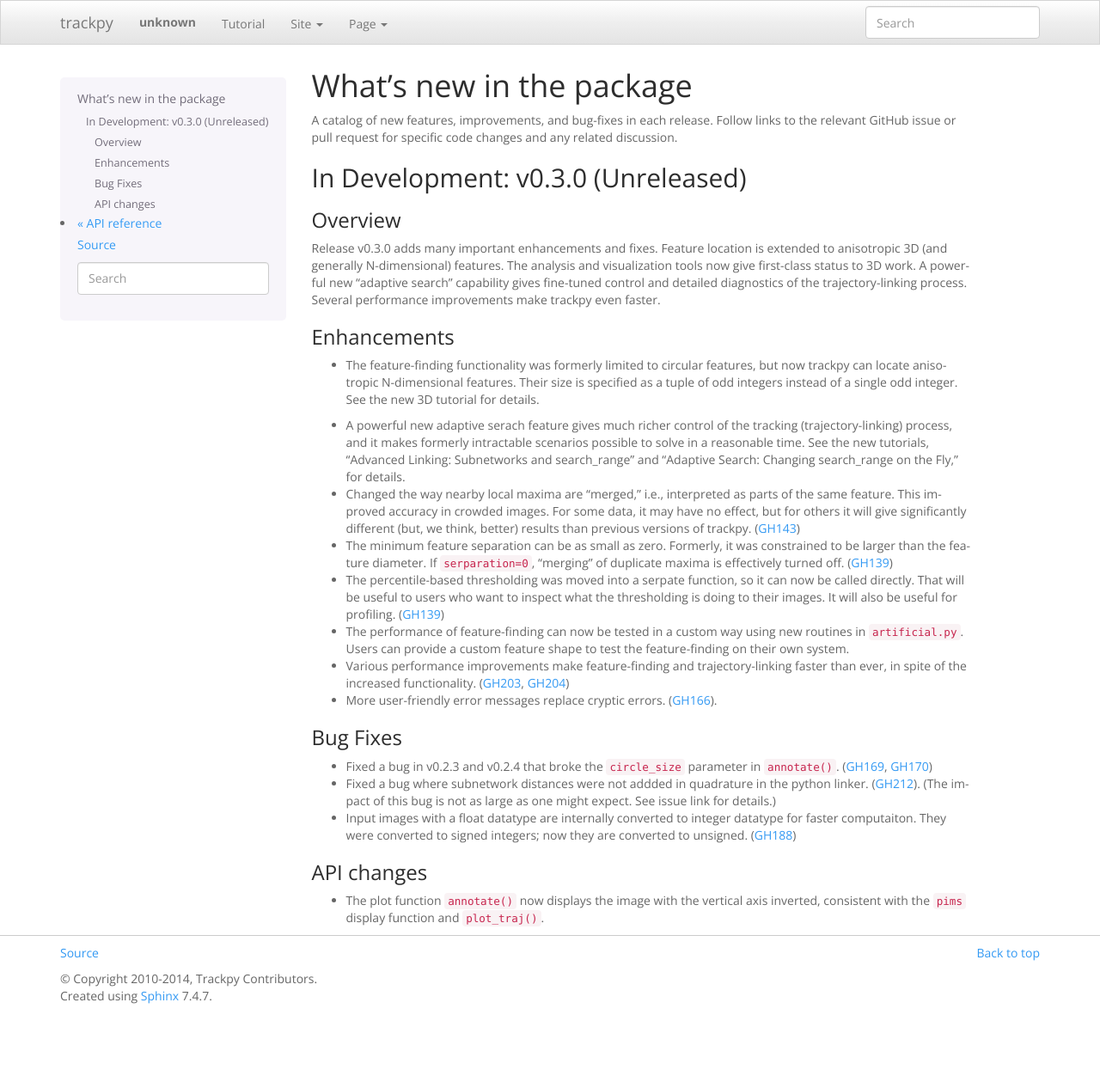
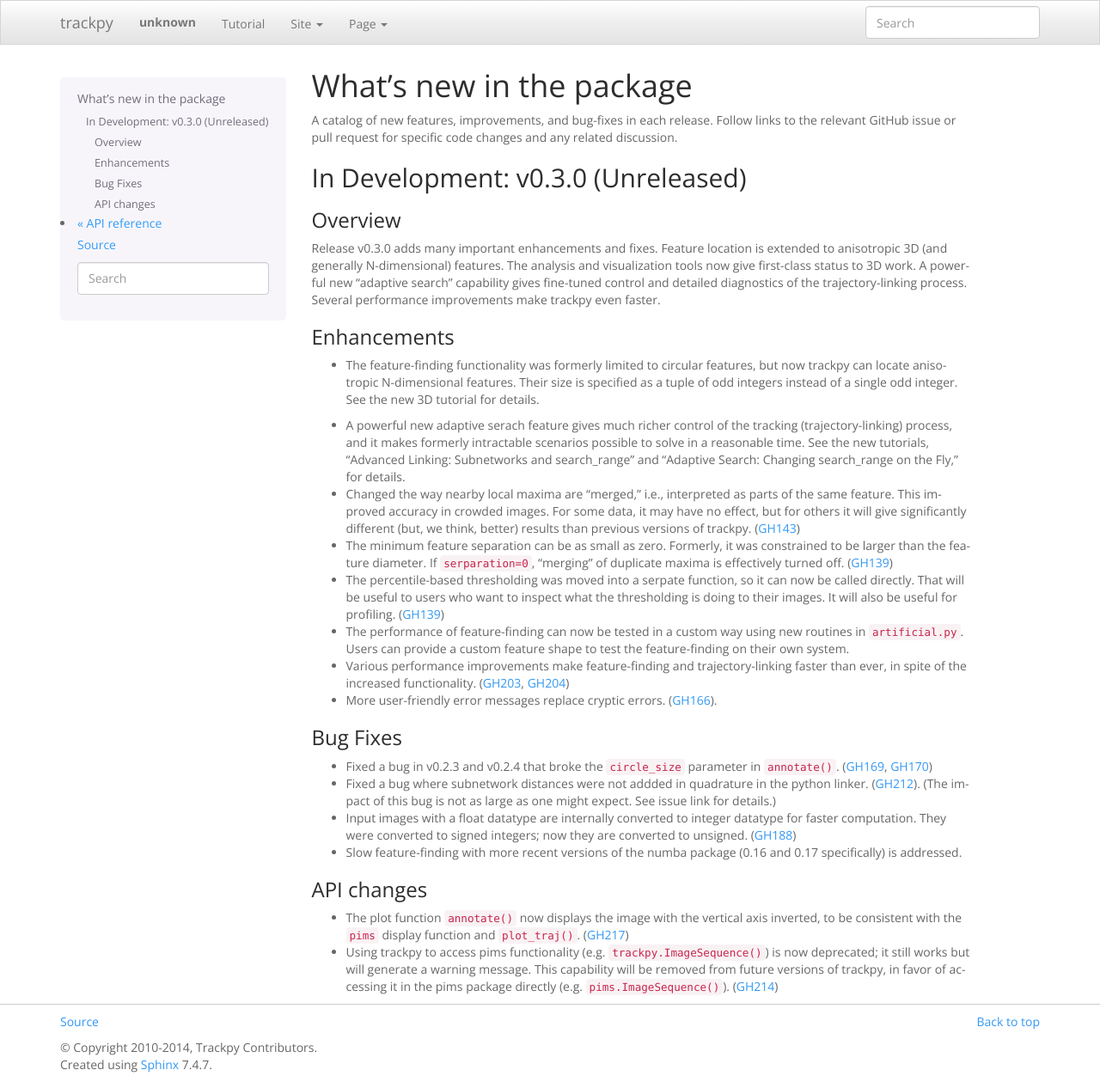
Before and after one commit to soft-matter/trackpy, a Sphinx documentation site: the page built from doc/whatsnew.rst, in a window 1280 px wide and 1259 px high. Shown: the whole window at 86% size. Built offline with Sphinx 7.4.7, drawn with Linux system fonts in a browser that asks for light colours; pages that are not in the unit, such as notebooks, are missing from menus.

Commit message:
DOC: More release notes, copy edits.

```diff
--- a/doc/releases/v0.3.0.txt
+++ b/doc/releases/v0.3.0.txt
@@ -33,9 +33,11 @@
 
 - Fixed a bug in v0.2.3 and v0.2.4 that broke the ``circle_size`` parameter in ``annotate()``. (:issue:`169`, :issue:`170`)
 - Fixed a bug where subnetwork distances were not addded in quadrature in the python linker. (:issue:`212`). (The impact of this bug is not as large as one might expect. See issue link for details.)
-- Input images with a float datatype are internally converted to integer datatype for faster computaiton. They were converted to signed integers; now they are converted to unsigned. (:issue:`188`)
+- Input images with a float datatype are internally converted to integer datatype for faster computation. They were converted to signed integers; now they are converted to unsigned. (:issue:`188`)
+- Slow feature-finding with more recent versions of the numba package (0.16 and 0.17 specifically) is addressed.
 
 API changes
 ~~~~~~~~~~~
 
-- The plot function ``annotate()`` now displays the image with the vertical axis inverted, consistent with the ``pims`` display function and ``plot_traj()``.
+- The plot function ``annotate()`` now displays the image with the vertical axis inverted, to be consistent with the ``pims`` display function and ``plot_traj()``. (:issue:`217`)
+- Using trackpy to access pims functionality (e.g. ``trackpy.ImageSequence()``) is now deprecated; it still works but will generate a warning message. This capability will be removed from future versions of trackpy, in favor of accessing it in the pims package directly (e.g. ``pims.ImageSequence()``). (:issue:`214`)
```
